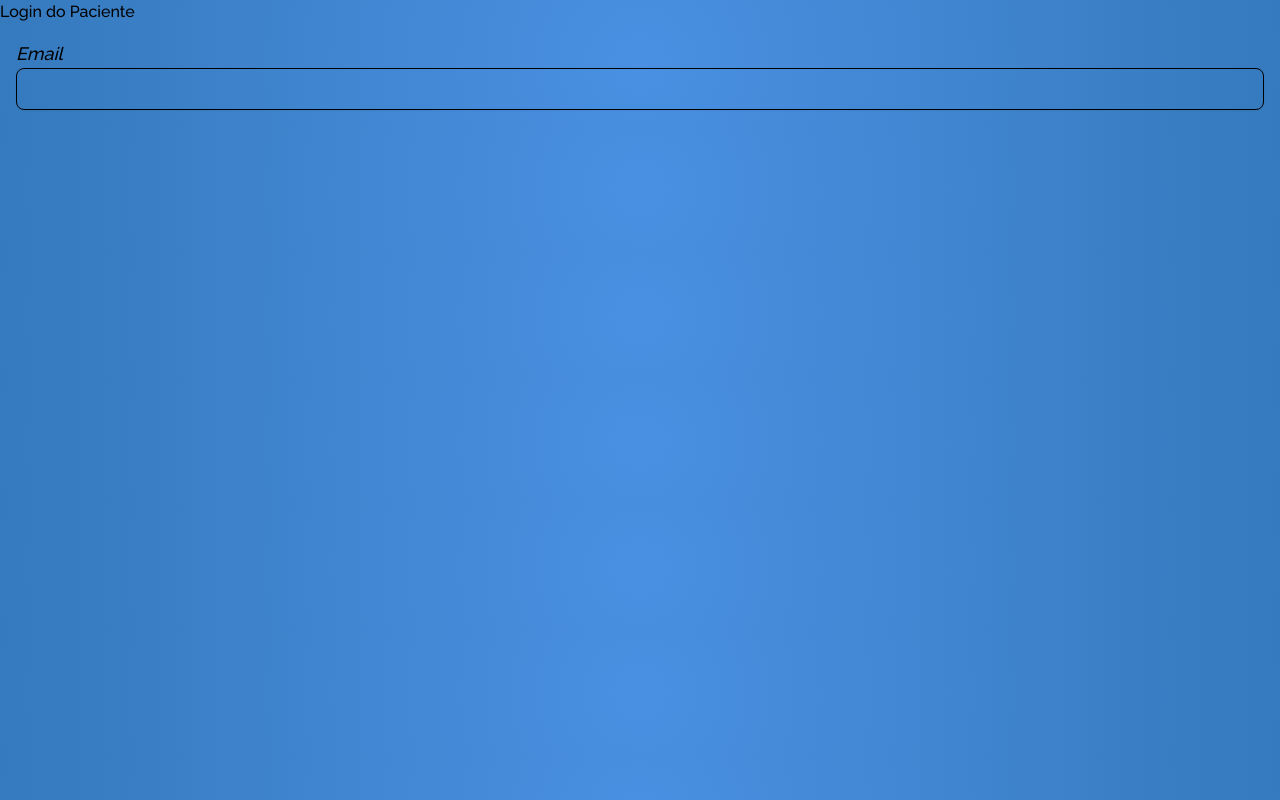
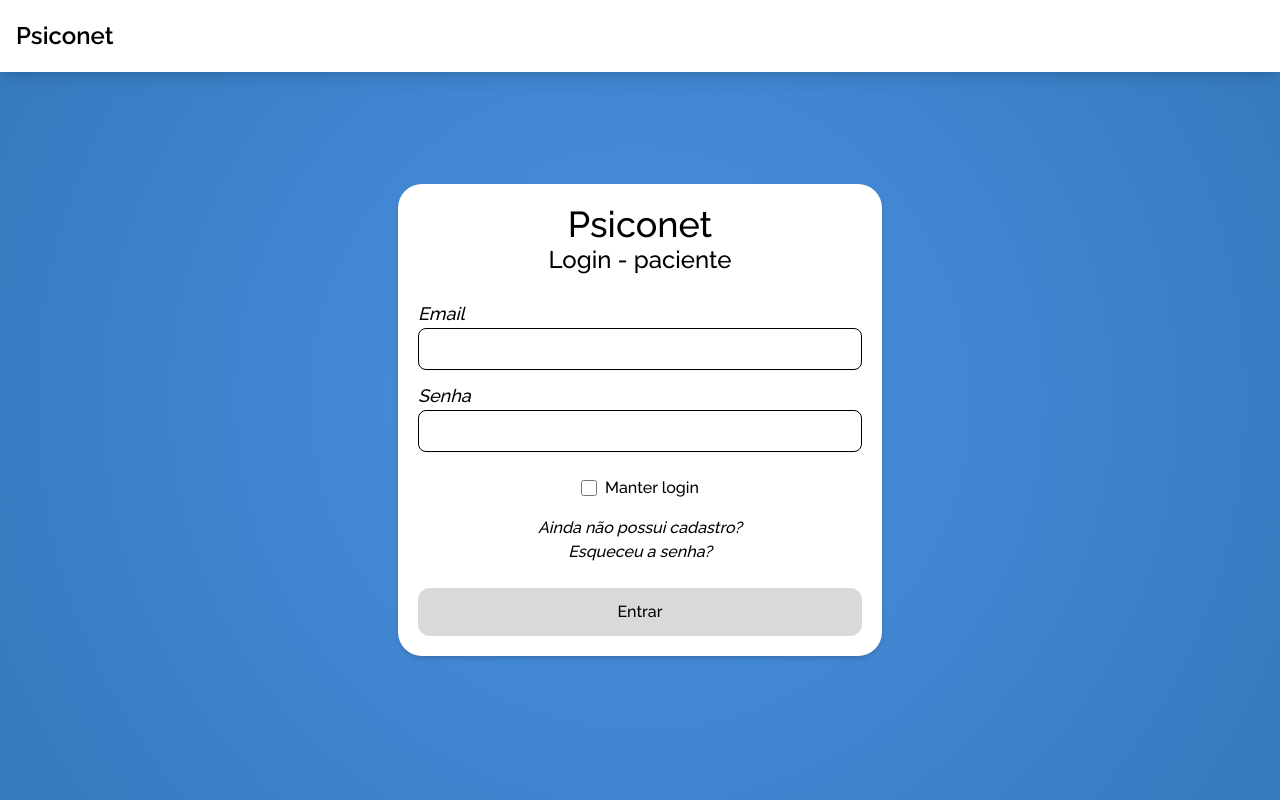
Before and after one commit to jonathaneamorim/Psiconet-Frontend, a Next.js app: page /paciente/login in a window 1280 px wide. Built offline with nearby package versions, Linux system fonts and the light colour scheme.

Commit message:
feat: implementação do login no môdulo paciente

```diff
--- a/src/app/paciente/login/page.tsx
+++ b/src/app/paciente/login/page.tsx
@@ -1,11 +1,16 @@
-import { InputLabel } from "@/components/Molecules/InputLabel";
+import { FormLogin } from "@/components/Organism/FormLogin";
+import { Header } from "@/components/Organism/Header";
 
 export default function PacienteLogin() {
     return (
-        <div>
-            <h1>Login do Paciente</h1>
-            <div className="p-4">
-                <InputLabel fieldName="Email" htmlFor="email" />
+        <div className="min-h-screen w-full flex justify-center items-center px-4 py-10">
+            <div className="relative w-full max-w-[500px] overflow-hidden flex flex-col">
+                <div className="flex-1 flex flex-col pt-10 h-full relative z-10">
+                    <Header />
+                    <main className="flex-1 flex items-center justify-center p-2">
+                        <FormLogin loginType="paciente" />
+                    </main>
+                </div>
             </div>
         </div>
     );
```
